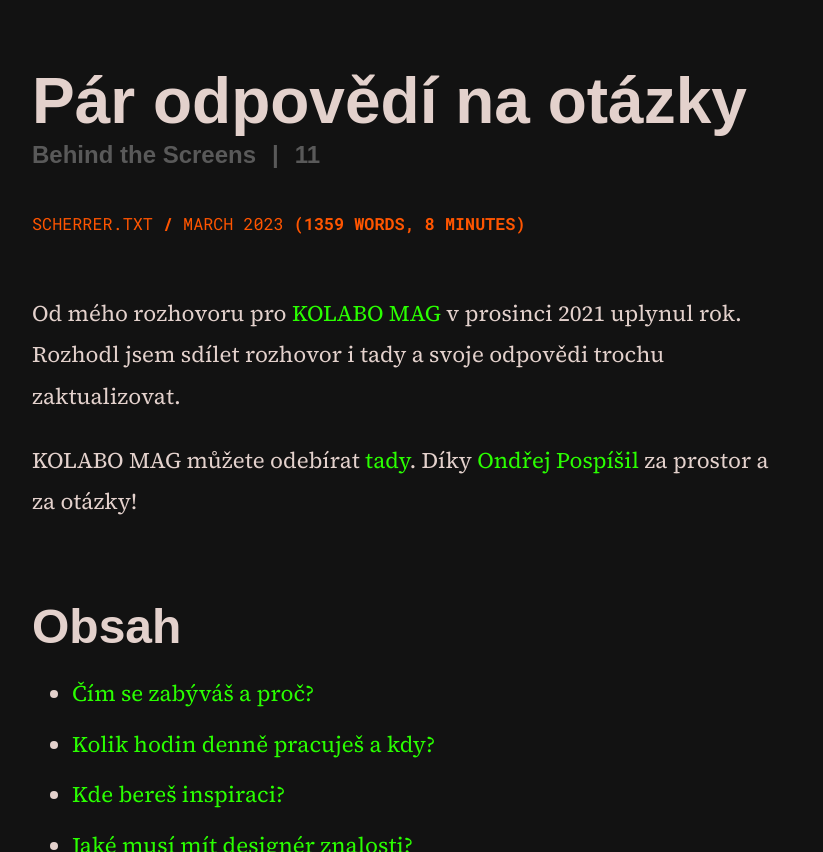
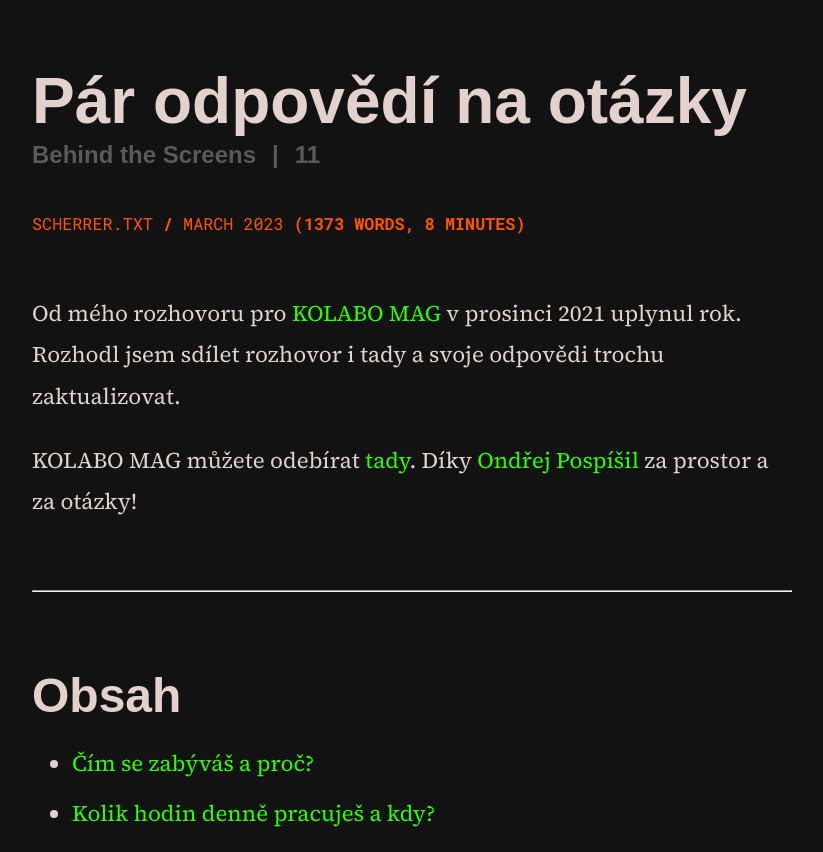
Before and after one commit to scherrer-txt/bts, a Jekyll site: the page built from _posts/2023-03-20-par-odpovedi.md, in a window 1280 px wide and 900 px high, scrolled down 520 px, cut to the strip 48-900 px from the top of the window. Shown: the whole strip, without its empty margins (228-1051 px from the left). Built offline with Jekyll 4.4.1, drawn with Linux system fonts in a browser that asks for light colours; some web fonts are replaced; some of the changed lines change nothing that is shown.

Commit message:
Update 2023-03-20-par-odpovedi.md

```diff
--- a/_posts/2023-03-20-par-odpovedi.md
+++ b/_posts/2023-03-20-par-odpovedi.md
@@ -12,15 +12,15 @@
 
 KOLABO MAG můžete odebírat [tady](https://kolabo.cz/kolabo-mag). Díky [Ondřej Pospíšil](https://ondrejpospisil.medium.com/) za prostor a za otázky!
 
+---
+
 ### Obsah
-- [Čím se zabýváš a proč?](#čím-se-zabýváš-a-proč)
-- [Kolik hodin denně pracuješ a kdy?](#kolik-hodin-denně-pracuješ-a-kdy)
-- [Kde bereš inspiraci?](#kde-bereš-inspiraci)
-- [Jaké musí mít designér znalosti?](#jaké-musí-mít-designér-znalosti)
-- [PC nebo Mac?](#pc-nebo-mac)
-- [Kafe nebo čaj?](#kafe-nebo-čaj)
-- [Nejlepší rada, co jsi dostal?](#nejlepší-rada-co-jsi-dostal)
-- [Nejlepší rada, co bys dal?](#nejlepší-rada-co-bys-dal)
+{:.no_toc}
+
+* TOC
+{:toc}
+
+---
 
 ## Čím se zabýváš a proč?
 Vizuálním zhmotňováním nápadů. Nejvíc mě baví loga a identity. Motal jsem se v gastru a hudbě, takže branding, menu a plakáty pro podniky střídaly vizuály na YouTube, obaly cédéček, covery na Spotify a merchandise pro interprety. Přestalo mě ale bavit to, jak nejisté peníze jsou v těchhle oborech, tak jsem to pustil k vodě.
```
